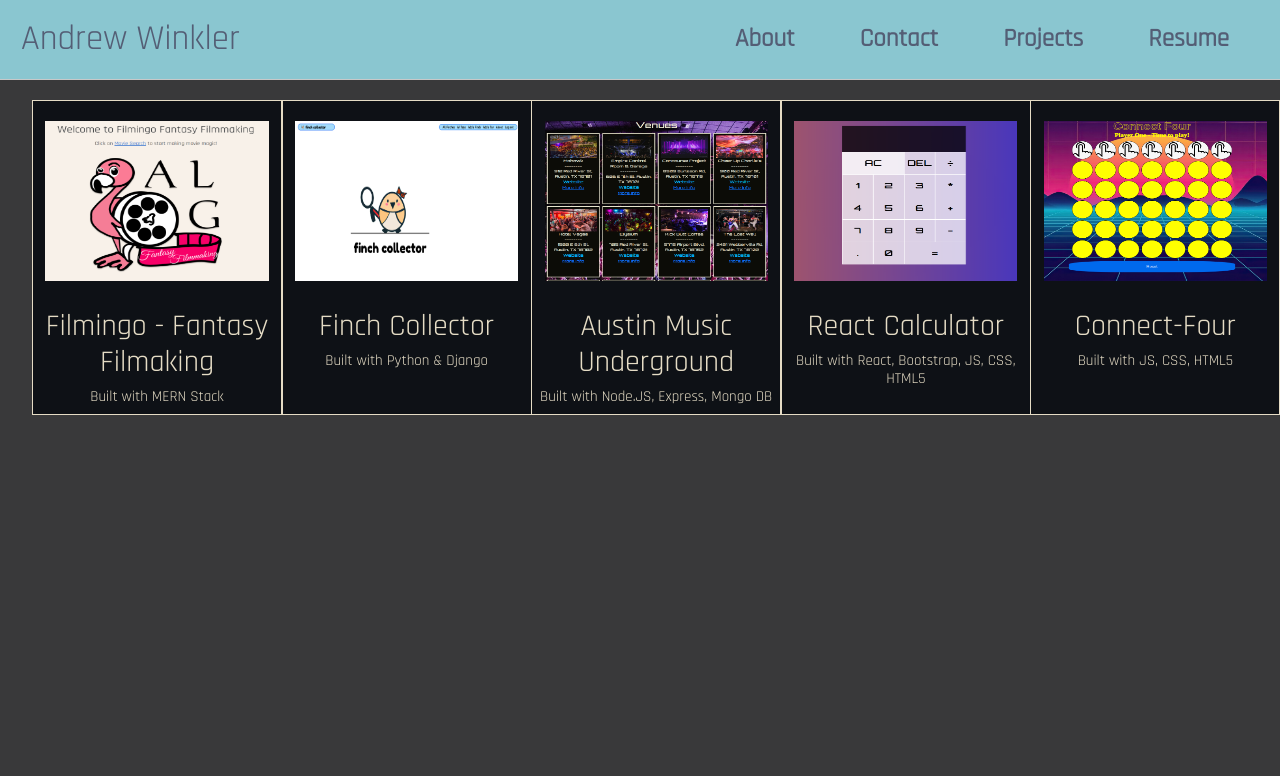
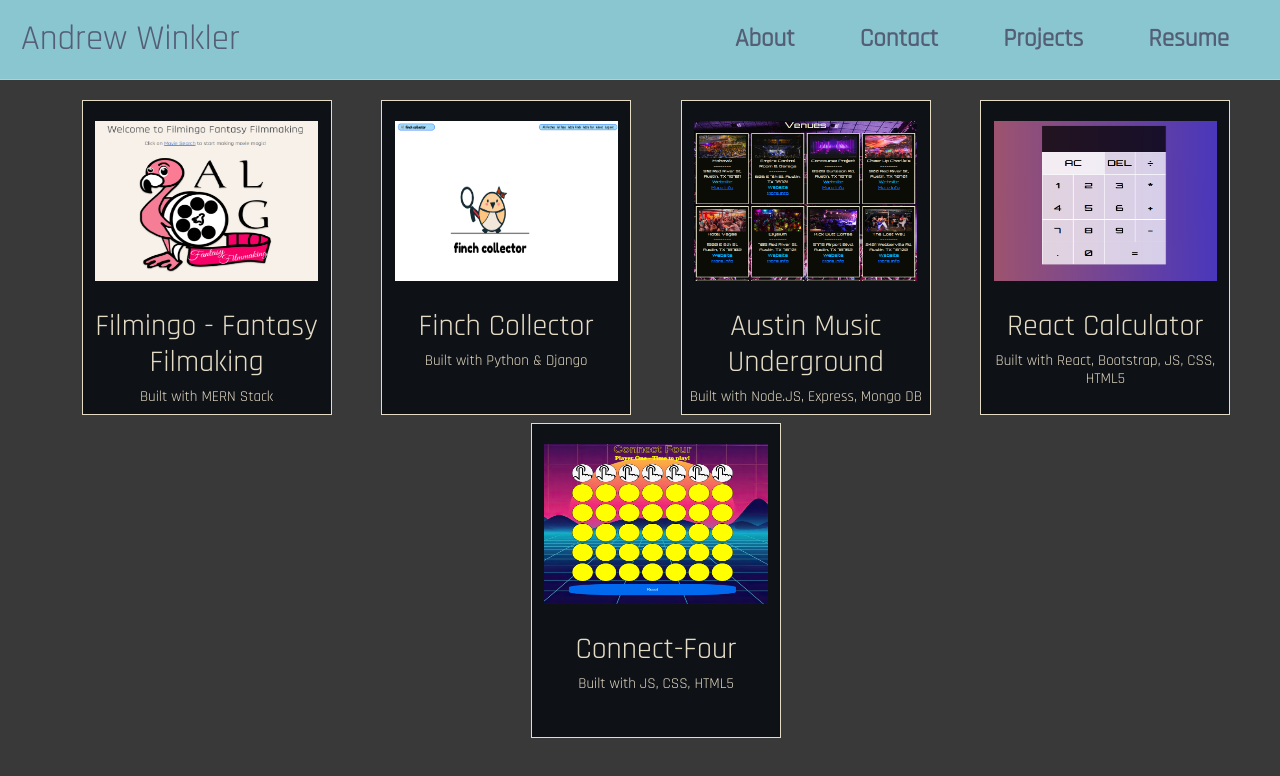
Before and after one commit to Metranohm/portfolio, a React (Create React App) app: page /projects in a window 1280 px wide. Shown: the top 776 px of the page. Built offline with nearby package versions, Linux system fonts and the light colour scheme.

Commit message:
styling ProjectList

```diff
--- a/src/components/ProjectList.module.css
+++ b/src/components/ProjectList.module.css
@@ -5,32 +5,6 @@
   justify-content: space-evenly;
   font-family: 'Rajdhani', sans-serif;
   overflow: hidden;
+  flex-direction: row;
+  flex-wrap: wrap;
 }
-@media only screen and (max-width: 414px) {
-  .container ul {
-    padding-left: 0px;
-  }
-  .container li {
-    font-size: 15px;
-  }
-}
-
-@media only screen and (min-width: 768px) {
-  * {
-    /* tablet - two column display */
-    grid-template-columns: 1fr 2fr;
-    grid-template-rows: 50px auto 30px;
-    grid-template-areas:
-      "header header"
-      "side content"
-      "footer footer";
-  }
-}
-
-/* .list {
-  border: 1px solid black;
-  justify-content: space-evenly;
-  display: flex;
-  max-width: 300px;
-  max-height: 300px;
-} */
```
